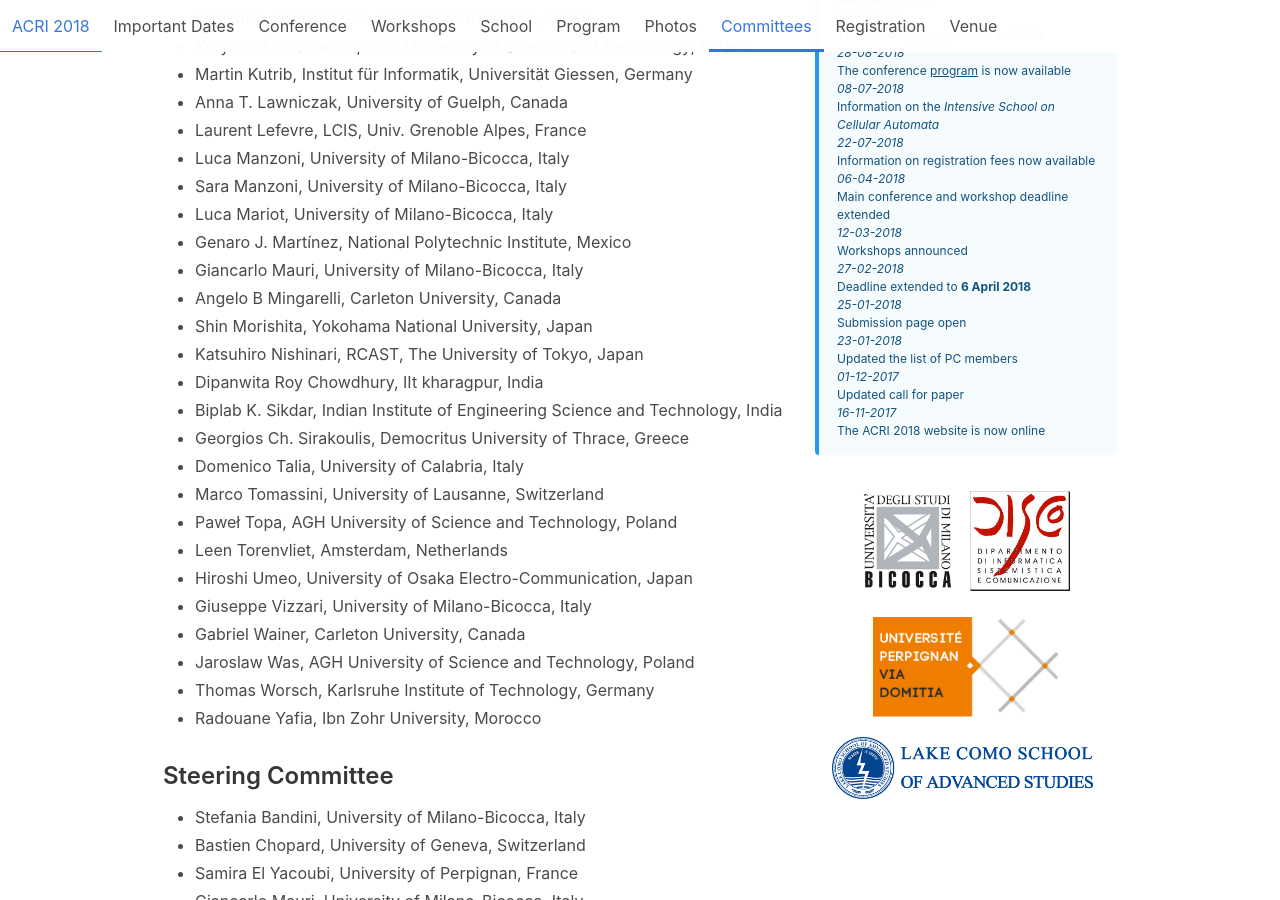
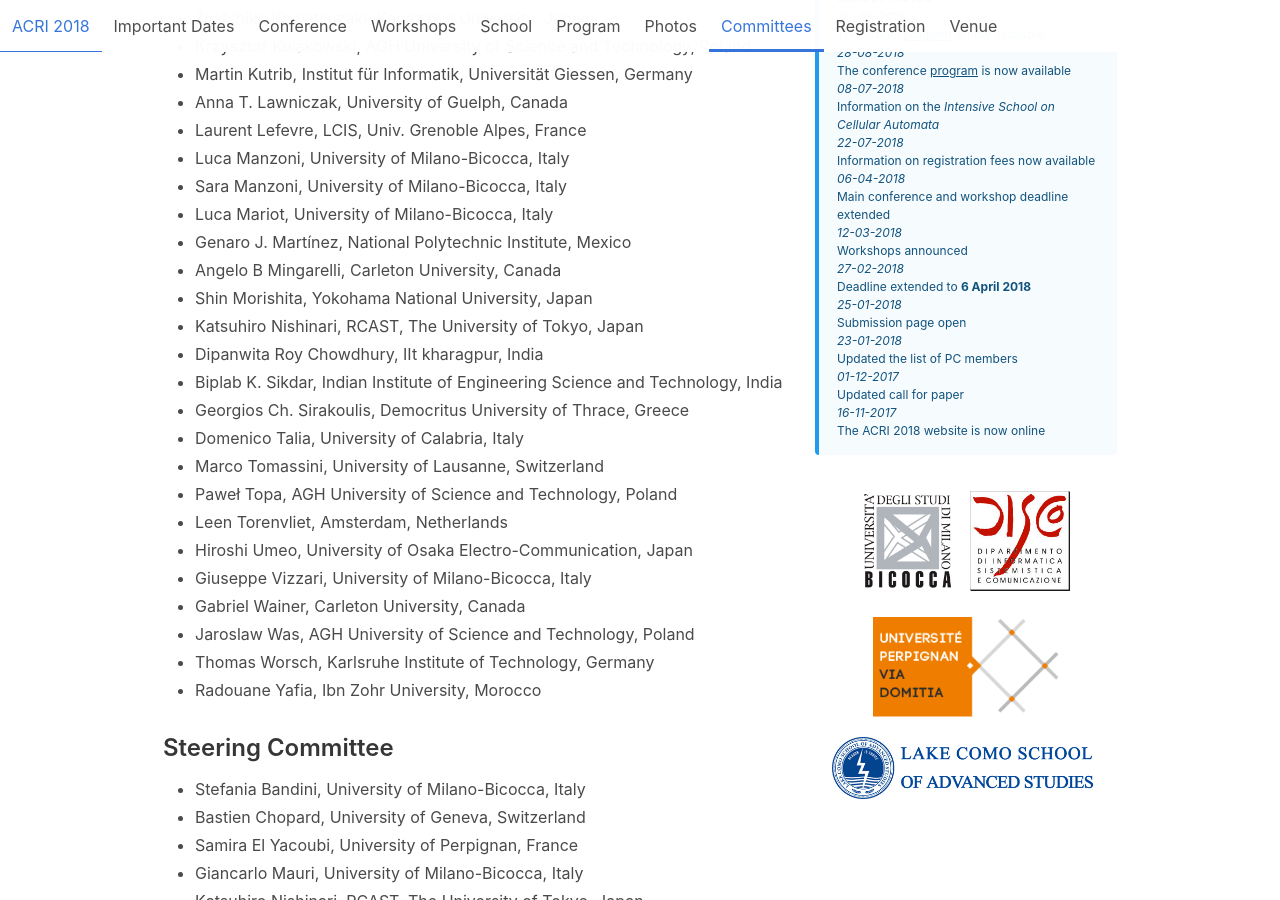
Before and after one commit to acri2018/acri2018.github.io, a Jekyll site: the page built from committees.md, in a window 1280 px wide and 900 px high, scrolled down 1196 px. Built offline with Jekyll 4.4.1, drawn with Linux system fonts in a browser that asks for light colours.

Commit message:
Corrections

```diff
--- a/committees.md
+++ b/committees.md
@@ -39,7 +39,6 @@
 - Sara Manzoni, University of Milano-Bicocca, Italy
 - Luca Mariot, University of Milano-Bicocca, Italy
 - Genaro J. Martínez, National Polytechnic Institute, Mexico
-- Giancarlo Mauri, University of Milano-Bicocca, Italy
 - Angelo B Mingarelli, Carleton University, Canada
 - Shin Morishita, Yokohama National University, Japan
 - Katsuhiro Nishinari, RCAST, The University of Tokyo, Japan
```
